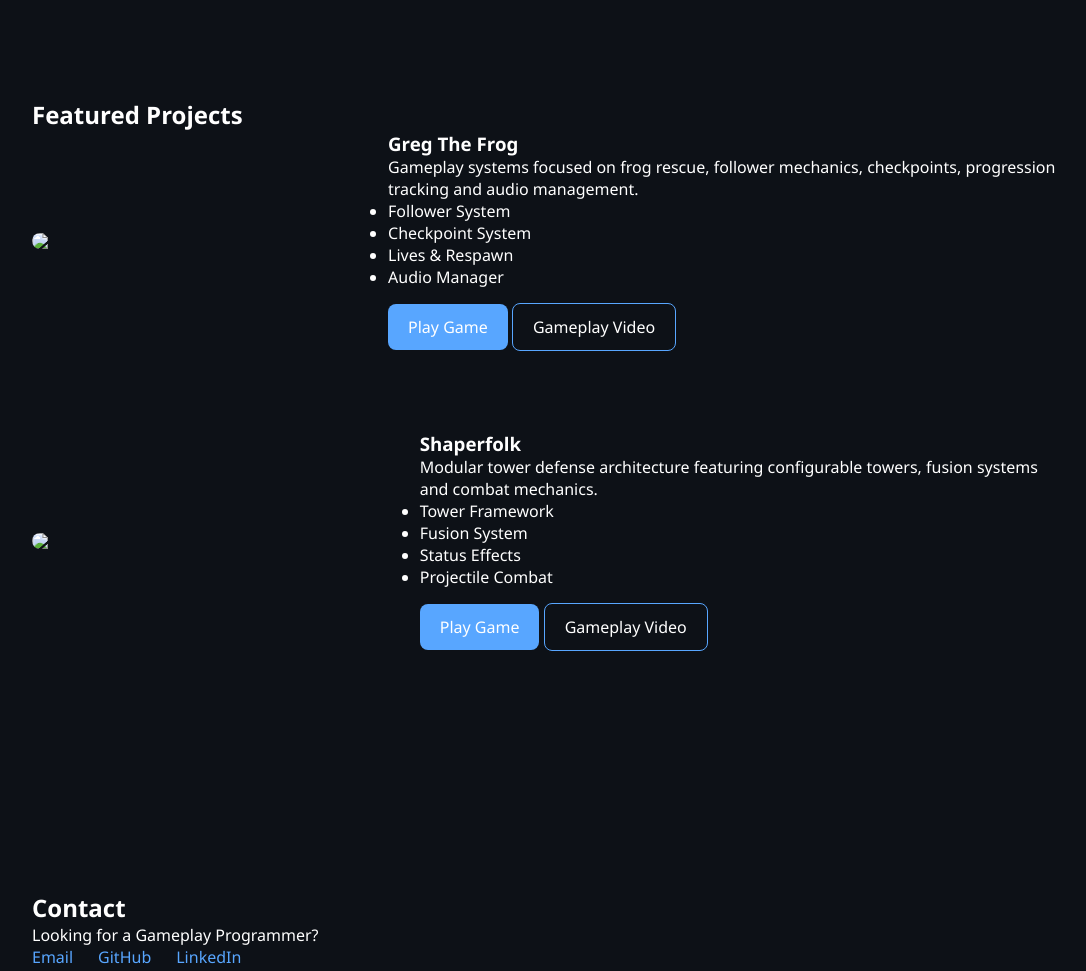
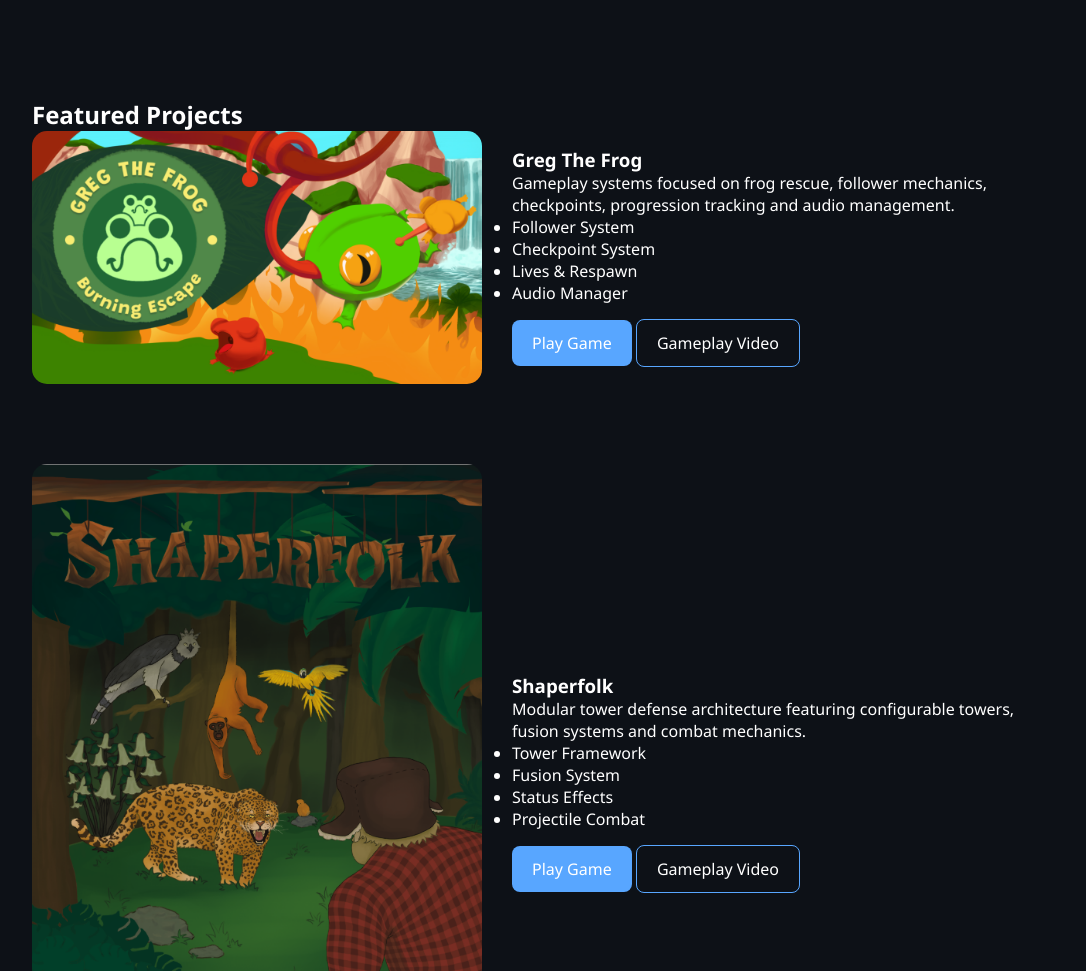
Before and after one commit to gunashekar457/gunashekar457.github.io, a plain HTML site: page index.html in a window 1280 px wide. Shown: the part 1540-2511 px from the top of the page, without its empty margins (96-1182 px from the left). Drawn offline with Linux system fonts and the light colour scheme.

Commit message:
files names fixed

```diff
--- a/index.html
+++ b/index.html
@@ -39,7 +39,7 @@
                     View Projects
                 </a>
 
-                <a href="assets/resume.pdf"
+                <a href="assests/resume.pdf"
                    target="_blank"
                    class="btn btn-outline">
                     Resume
@@ -112,7 +112,7 @@
 
         <div class="project">
 
-            <img src="assets/greg-the-frog.png">
+            <img src="assests/greg-the-frog.png">
 
             <div class="project-info">
 
@@ -145,7 +145,7 @@
 
         <div class="project">
 
-            <img src="assets/shaperfolk.png">
+            <img src="assests/shaperfolk.png">
 
             <div class="project-info">
 
```
Also changed, not shown: assests/greg-the-frog.png (renamed from assests/greg-the-frog.png.png), assests/shaperfolk.png (renamed from assests/shaperfolk.png.png), 2 other files.
